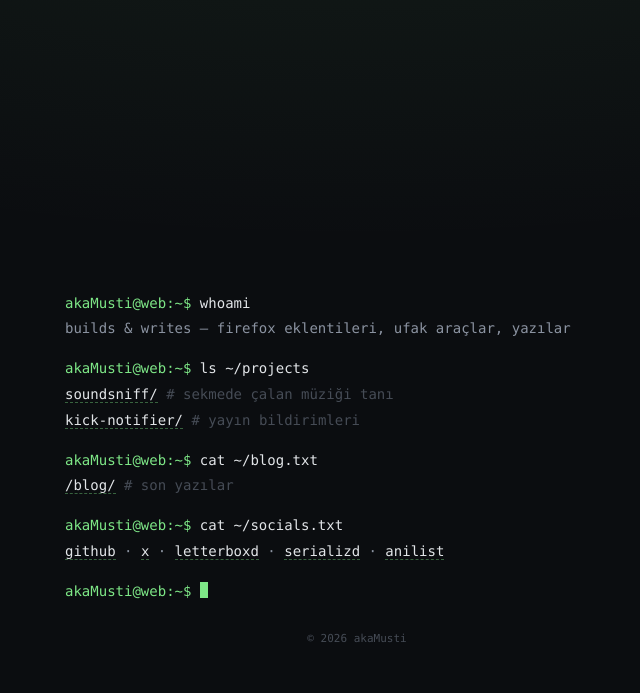
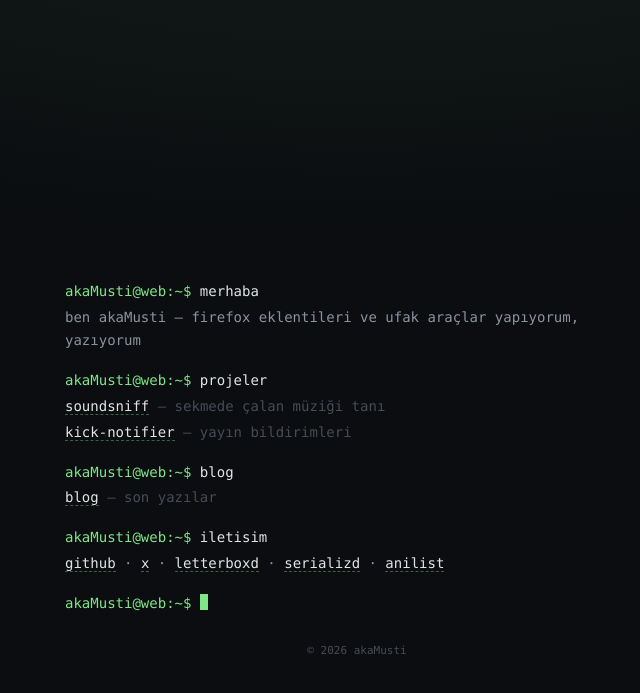
Before and after one commit to akamusti/akamusti.github.io, a Jekyll site: the page index.html, which Jekyll copies as it is, in a window 1280 px wide. Shown: the top 693 px of the page, without its empty margins (283-923 px from the left). Built offline with Jekyll 4.4.1, drawn with Linux system fonts in a browser that asks for light colours.

Commit message:
Simplify terminal commands to plain words

```diff
--- a/index.html
+++ b/index.html
@@ -119,17 +119,17 @@
 <body>
 <div class="shell">
   <div class="term-body">
-      <p class="line cmd"><span class="prompt">akaMusti@web:~$</span> whoami</p>
-      <p class="line out">builds &amp; writes — firefox eklentileri, ufak araçlar, yazılar</p>
+      <p class="line cmd"><span class="prompt">akaMusti@web:~$</span> merhaba</p>
+      <p class="line out">ben akaMusti — firefox eklentileri ve ufak araçlar yapıyorum, yazıyorum</p>
 
-      <p class="line cmd"><span class="prompt">akaMusti@web:~$</span> ls ~/projects</p>
-      <p class="line out"><a href="https://addons.mozilla.org/tr/firefox/addon/soundsniff/" target="_blank" rel="noopener noreferrer">soundsniff/</a> <span class="dim"># sekmede çalan müziği tanı</span></p>
-      <p class="line out"><a href="https://akamusti.github.io/kick-notifier/" target="_blank" rel="noopener noreferrer">kick-notifier/</a> <span class="dim"># yayın bildirimleri</span></p>
+      <p class="line cmd"><span class="prompt">akaMusti@web:~$</span> projeler</p>
+      <p class="line out"><a href="https://addons.mozilla.org/tr/firefox/addon/soundsniff/" target="_blank" rel="noopener noreferrer">soundsniff</a> <span class="dim">— sekmede çalan müziği tanı</span></p>
+      <p class="line out"><a href="https://akamusti.github.io/kick-notifier/" target="_blank" rel="noopener noreferrer">kick-notifier</a> <span class="dim">— yayın bildirimleri</span></p>
 
-      <p class="line cmd"><span class="prompt">akaMusti@web:~$</span> cat ~/blog.txt</p>
-      <p class="line out"><a href="/blog/">/blog/</a> <span class="dim"># son yazılar</span></p>
+      <p class="line cmd"><span class="prompt">akaMusti@web:~$</span> blog</p>
+      <p class="line out"><a href="/blog/">blog</a> <span class="dim">— son yazılar</span></p>
 
-      <p class="line cmd"><span class="prompt">akaMusti@web:~$</span> cat ~/socials.txt</p>
+      <p class="line cmd"><span class="prompt">akaMusti@web:~$</span> iletisim</p>
       <p class="line out"><a href="https://github.com/akamusti" target="_blank" rel="noopener noreferrer">github</a> · <a href="https://x.com/aakamusti" target="_blank" rel="noopener noreferrer">x</a> · <a href="https://letterboxd.com/akaMusti/" target="_blank" rel="noopener noreferrer">letterboxd</a> · <a href="https://serializd.com/user/akaMusti/" target="_blank" rel="noopener noreferrer">serializd</a> · <a href="https://anilist.co/user/akaMusti/" target="_blank" rel="noopener noreferrer">anilist</a></p>
 
       <p class="line cmd"><span class="prompt">akaMusti@web:~$</span> <span class="cursor"></span></p>
```
